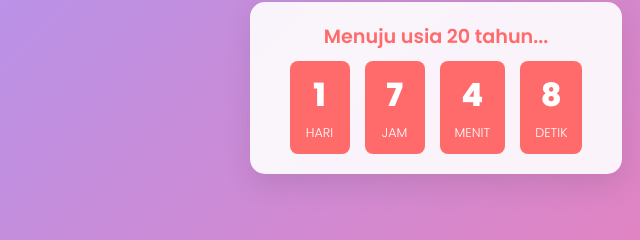
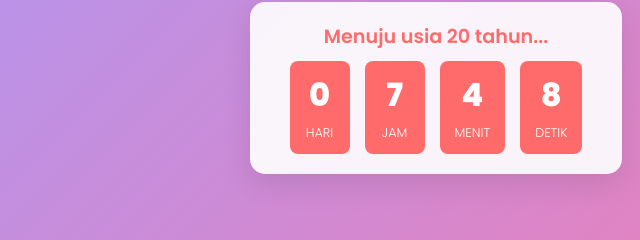
Before and after one commit to IrsyadThenics/ultah, a plain HTML site: page index.html in a window 1280 px wide. Shown: the part 343-583 px from the top of the page, 204-844 px from the left. Drawn offline with Linux system fonts and the light colour scheme.

Commit message:
kesepulus

```diff
--- a/index.html
+++ b/index.html
@@ -292,7 +292,7 @@
         // --- Bagian 1: Konfigurasi Ulang Tahun ---
         // GANTI TANGGAL INI! Atur ke tanggal ulang tahun Nabila
         // Waktu saat ini adalah 2025-12-11 22:42:49 WIB. Atur waktu beberapa menit ke depan untuk uji coba.
-        const birthdayDate = new Date("December 13, 2025 23:05:00").getTime();
+        const birthdayDate = new Date("December 12, 2025 23:05:00").getTime();
 
         const countdownElement = document.getElementById("countdown");
         const messageArea = document.getElementById("message-area");
```
